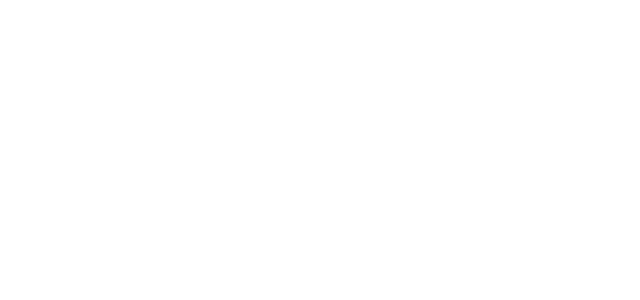
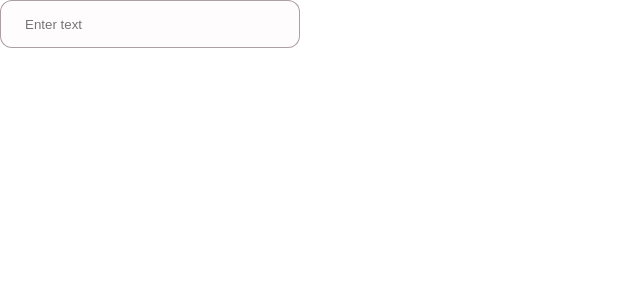
Before and after one commit to anrex019/jukebox-front, a Next.js app: page / in a window 1280 px wide. Shown: the top 300 px of the page, without its empty margins (0-640 px from the left). Built offline with nearby package versions, Linux system fonts and the light colour scheme.

Commit message:
feat: create input

```diff
--- /dev/null
+++ b/app/components/inputText/InputText.module.scss
@@ -0,0 +1,36 @@
+.inputWrapper {
+  display: flex;
+  flex-direction: column;
+  gap: 6px;
+  width: 300px;
+}
+
+.input {
+  display: flex;
+  max-width: 369px;
+  height: 48px;
+  padding: 16px 24px;
+  align-items: center;
+  gap: 10px;
+  border-radius: 12px;
+  border: 1px solid rgba(86, 67, 74, 0.50);
+  background: rgba(234, 21, 99, 0.01);
+  backdrop-filter: blur(27.5px);
+}
+
+.state_neutral .input {
+  border: 1px solid rgba(86, 67, 74, 0.50);
+  background: rgba(234, 21, 99, 0.01);
+}
+
+.state_success .input {
+  border: 1px solid #17D881;
+}
+
+.state_warning .input {
+  border: 1px solid #CFBA00;
+}
+
+.state_error .input {
+  border: 1px solid #E43601;
+}
--- /dev/null
+++ b/app/components/inputText/InputText.tsx
@@ -0,0 +1,35 @@
+'use client';
+
+import React, { useState } from 'react';
+import styles from './InputText.module.scss';
+
+const InputText = () => {
+  const [value, setValue] = useState('');
+  const [state, setState] = useState<'neutral' | 'success' | 'warning' | 'error'>('neutral');
+
+  const handleChange = (e) => {
+    const val = e.target.value;
+    const inputValue = e.target.value;
+    setValue(inputValue);
+
+    if (inputValue === '') setState('neutral');
+    else if (inputValue.length < 3) setState('warning');
+    else if (inputValue.length > 10) setState('error');
+    else setState('success');
+  };
+
+  return (
+    <div className={`${styles.inputWrapper} ${styles['state_' + state]}`}>
+      <input
+        className={styles.input}
+        type="text"
+        placeholder="Enter text"
+        value={value}
+        onChange={handleChange}
+      />
+
+    </div>
+  );
+};
+
+export default InputText;
--- a/app/page.tsx
+++ b/app/page.tsx
@@ -1,11 +1,9 @@
 'use client';
+import InputText from './components/inputText/InputText';
 
-import { AlbumCard } from './components/albumCard/AlbumCard';
 
 export default function HomePage() {
   return (
-    <main className="main">
-
-    </main>
+   <InputText/>
   );
 }
```
